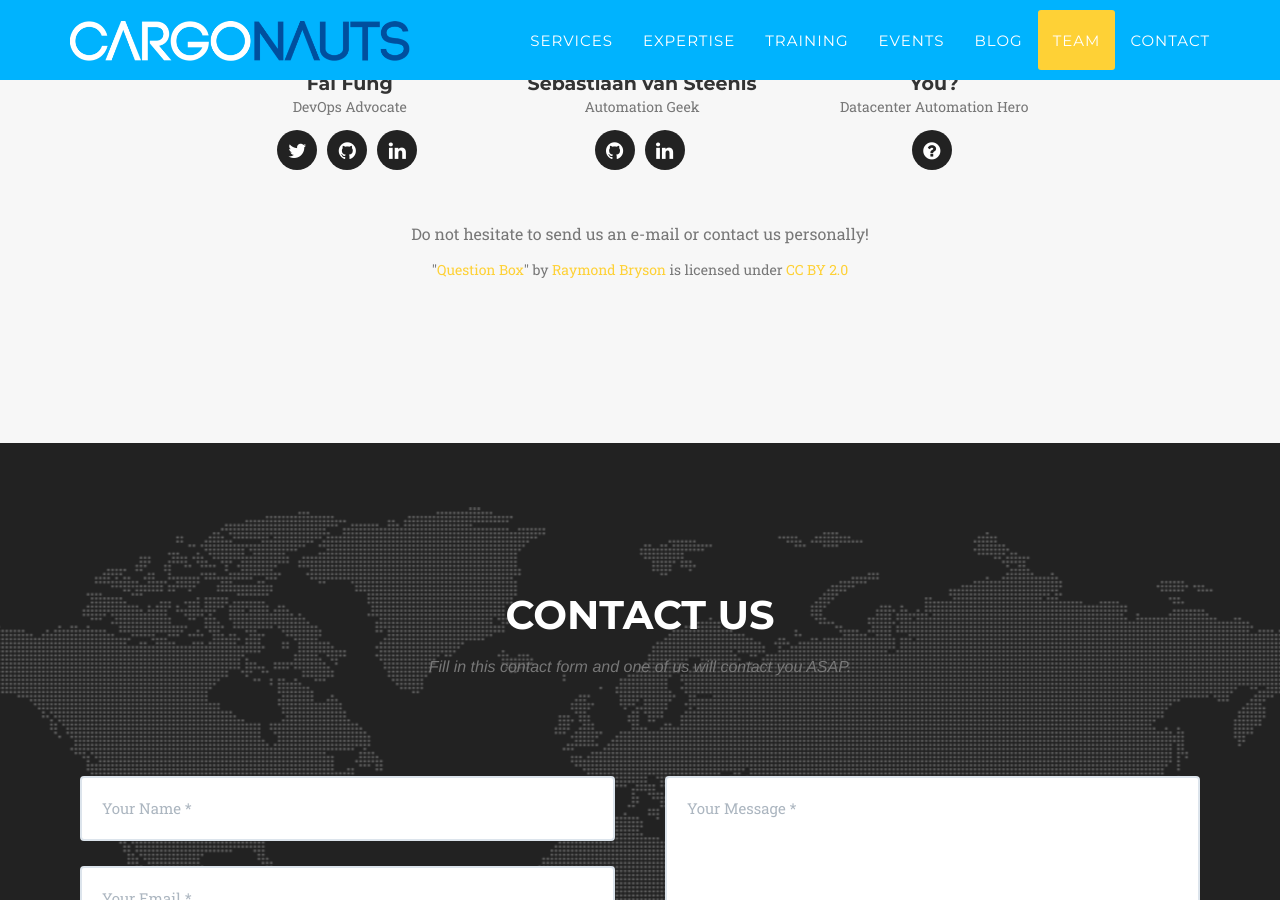
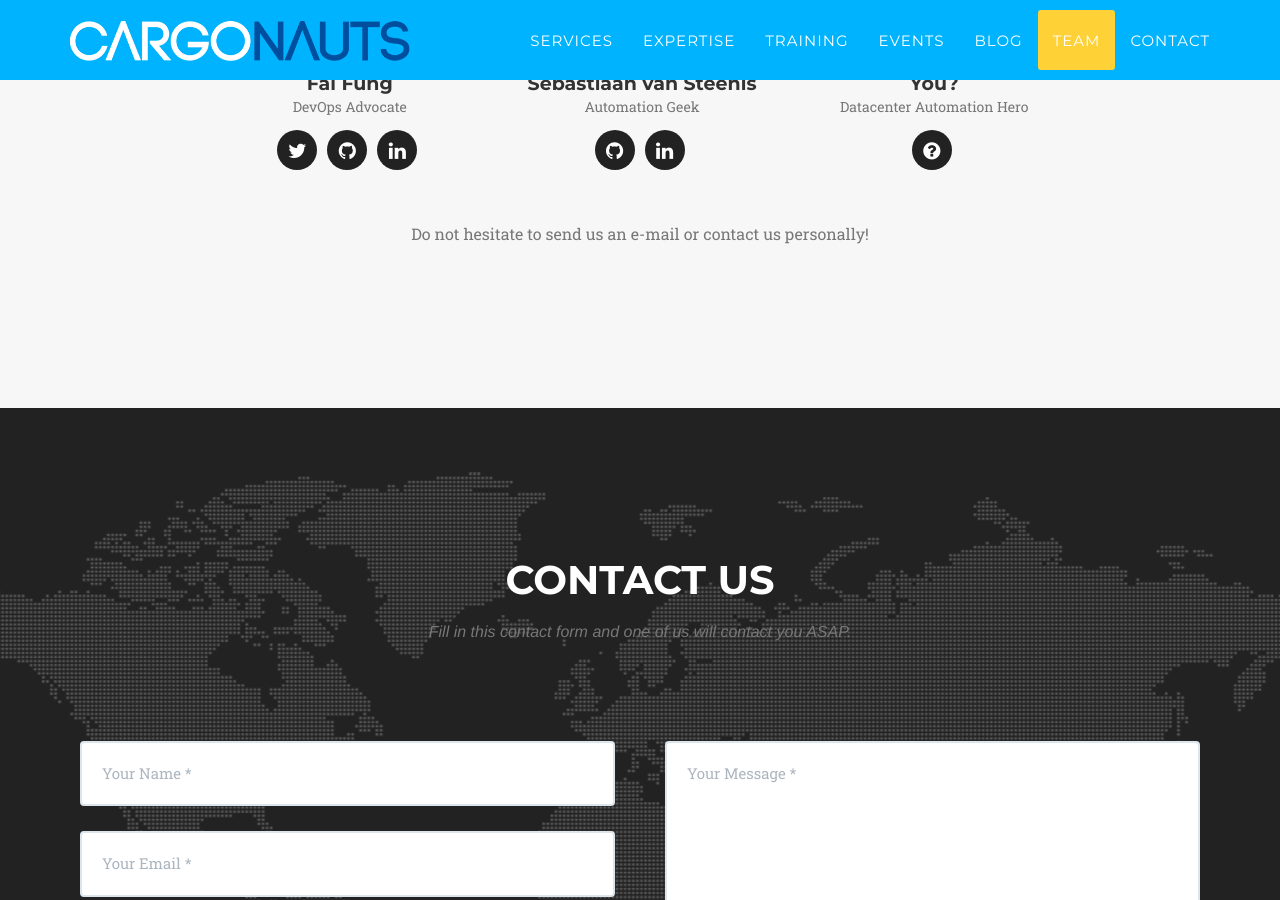
Before and after one commit to nautsio/nautsio.github.io, a Jekyll site: the page built from index.html, in a window 1280 px wide and 900 px high, scrolled down 6850 px. Built offline with Jekyll 4.4.1, drawn with Linux system fonts in a browser that asks for light colours; some web fonts are replaced.

Commit message:
New image used

```diff
--- a/_includes/team.html
+++ b/_includes/team.html
@@ -27,7 +27,6 @@
             <div class="row">
                 <div class="col-lg-8 col-lg-offset-2 text-center">
                     <p class="large text-muted">Do not hesitate to send us an e-mail or contact us personally!</p>
-                    <p class="medium text-muted">"<a href="https://www.flickr.com/photos/f-oxymoron/9647972522" target="_blank">Question Box</a>" by <a href="https://www.flickr.com/photos/f-oxymoron/" target="_blank">Raymond Bryson</a> is licensed under <a href="http://creativecommons.org/licenses/by/2.0/" target="_blank">CC BY 2.0</a></p>
                 </div>
             </div>
         </div>
```
Also changed, not shown: img/team/11.jpg.
